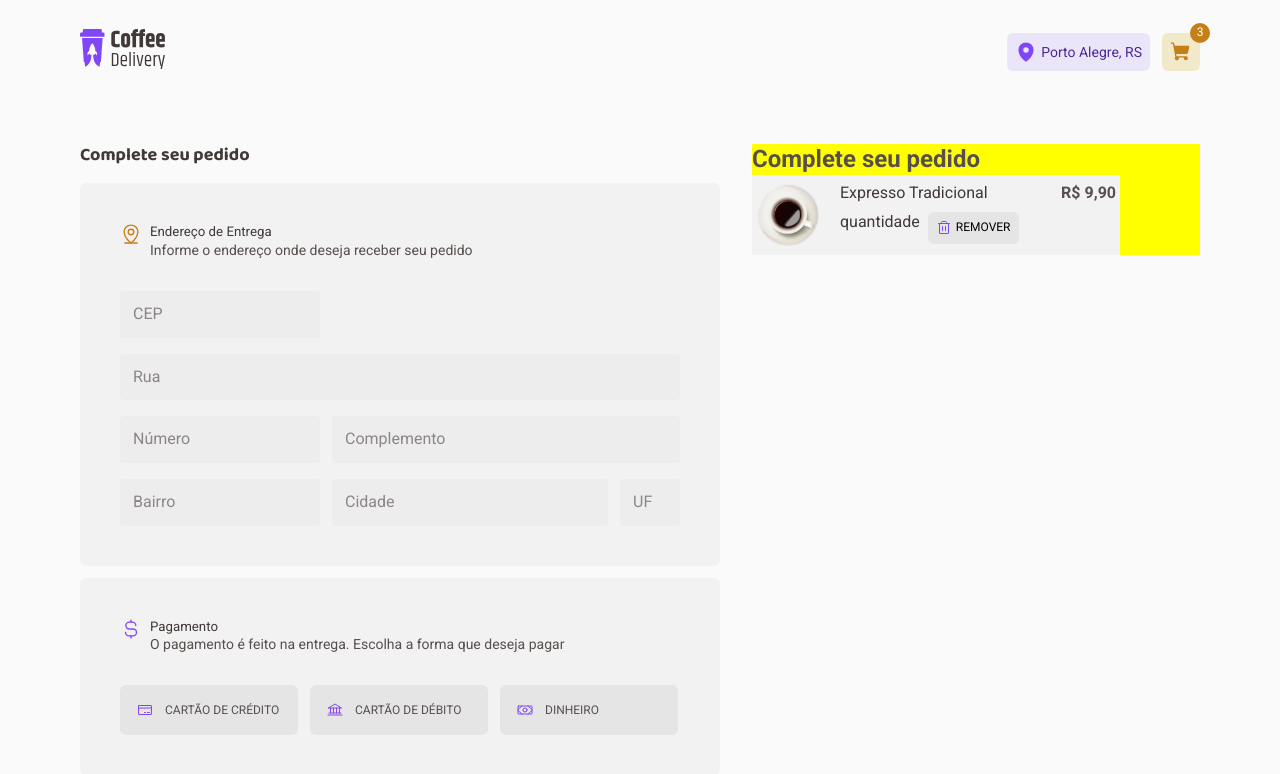
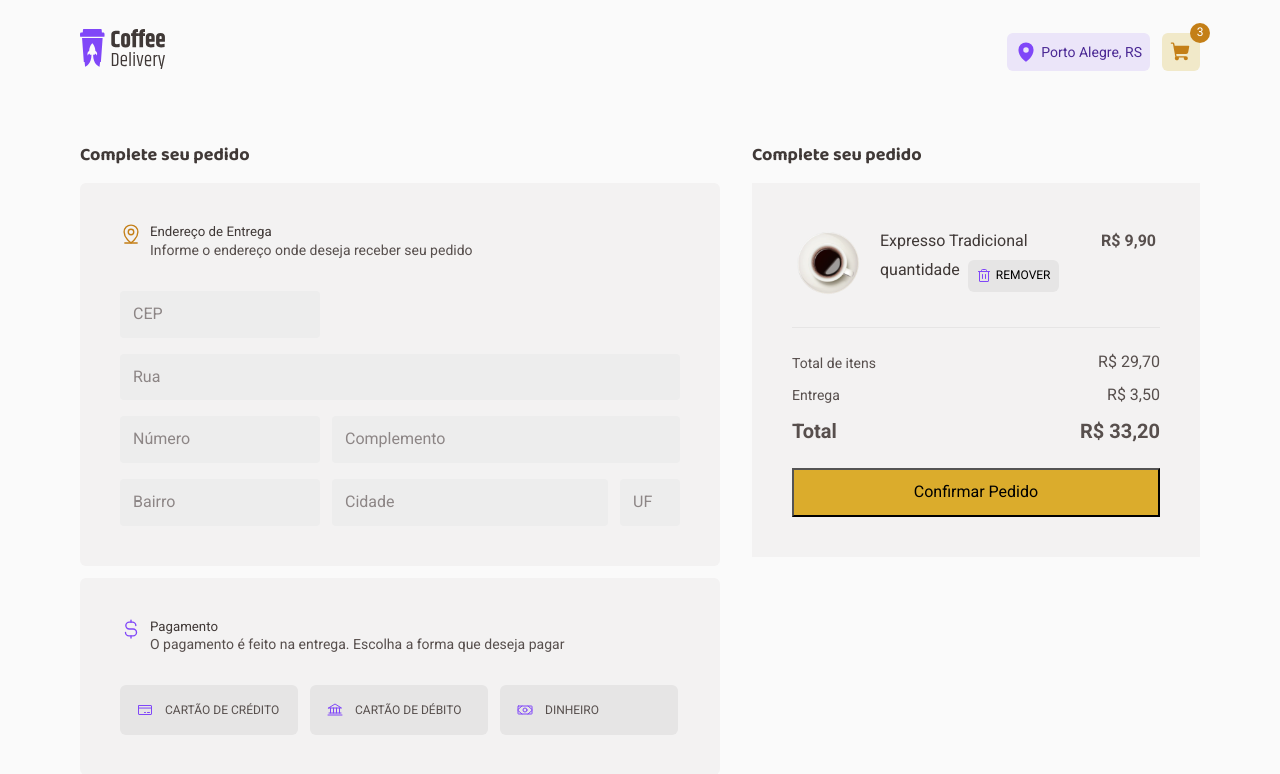
Before and after one commit to joeyanovich/coffee-delivery, a React (Vite) app: page /cart in a window 1280 px wide. Shown: the top 774 px of the page. Built offline with nearby package versions, Linux system fonts and the light colour scheme.

Commit message:
work 🚧: building part of the checkout page

```diff
--- a/src/pages/Checkout/components/CartSelector/index.tsx
+++ b/src/pages/Checkout/components/CartSelector/index.tsx
@@ -5,7 +5,27 @@ export function CartSelector() {
   return (
     <CartSelectotContainer>
       <h2>Complete seu pedido</h2>
-      <ItemCart />
+      <div className="container">
+        <div className="items-info">
+          <ItemCart />
+          <div className="line" />
+        </div>
+        <div className="price-info">
+          <div className="items-total">
+            <p>Total de itens</p>
+            <span>R$ 29,70</span>
+          </div>
+          <div className="delivery">
+            <p>Entrega</p>
+            <span>R$ 3,50</span>
+          </div>
+          <div className="total">
+            <p>Total</p>
+            <span>R$ 33,20</span>
+          </div>
+        </div>
+        <button>Confirmar Pedido</button>
+      </div>
     </CartSelectotContainer>
   )
 }
--- a/src/pages/Checkout/components/CartSelector/styles.ts
+++ b/src/pages/Checkout/components/CartSelector/styles.ts
@@ -1,7 +1,58 @@
 import styled from "styled-components";
 
 export const CartSelectotContainer = styled.div`
+  display: flex;
+  flex-direction: column;
+  gap: 1rem;
   width: 28rem;
 
-  background-color: yellow;
+  h2 {
+    font-family: 'Baloo 2', sans-serif;
+    font-size: 1.125rem;
+
+    color: ${props => props.theme['base-subtitle']};
+  }
+  .container {
+    display: flex;
+    flex-direction: column;
+    justify-content: center;
+    gap: 1.5rem;
+
+    padding: 2.5rem;
+
+    background-color: ${props => props.theme['base-card']};
+  }
+  .line {
+    width: 23rem;
+    height: 1px;
+
+    margin-top: 1.5rem;
+
+    background-color:${props => props.theme['base-button']};
+  }
+  .price-info {
+    display: flex;
+    flex-direction: column;
+    gap: 0.75rem;
+  }
+  .items-total, .delivery, .total {
+    display: flex;
+    justify-content: space-between;
+    align-items: center;
+  }
+  .items-total p, .delivery p {
+    font-size: 0.875rem;
+  }
+  .total {
+    font-size: 1.25rem;
+    font-weight: bold;
+  }
+  button {
+    width: 100%;
+    padding: 0.75rem;
+    cursor: pointer;
+    border-radius: none;
+
+    background-color: ${props => props.theme['yellow']};
+  }
 `
```
